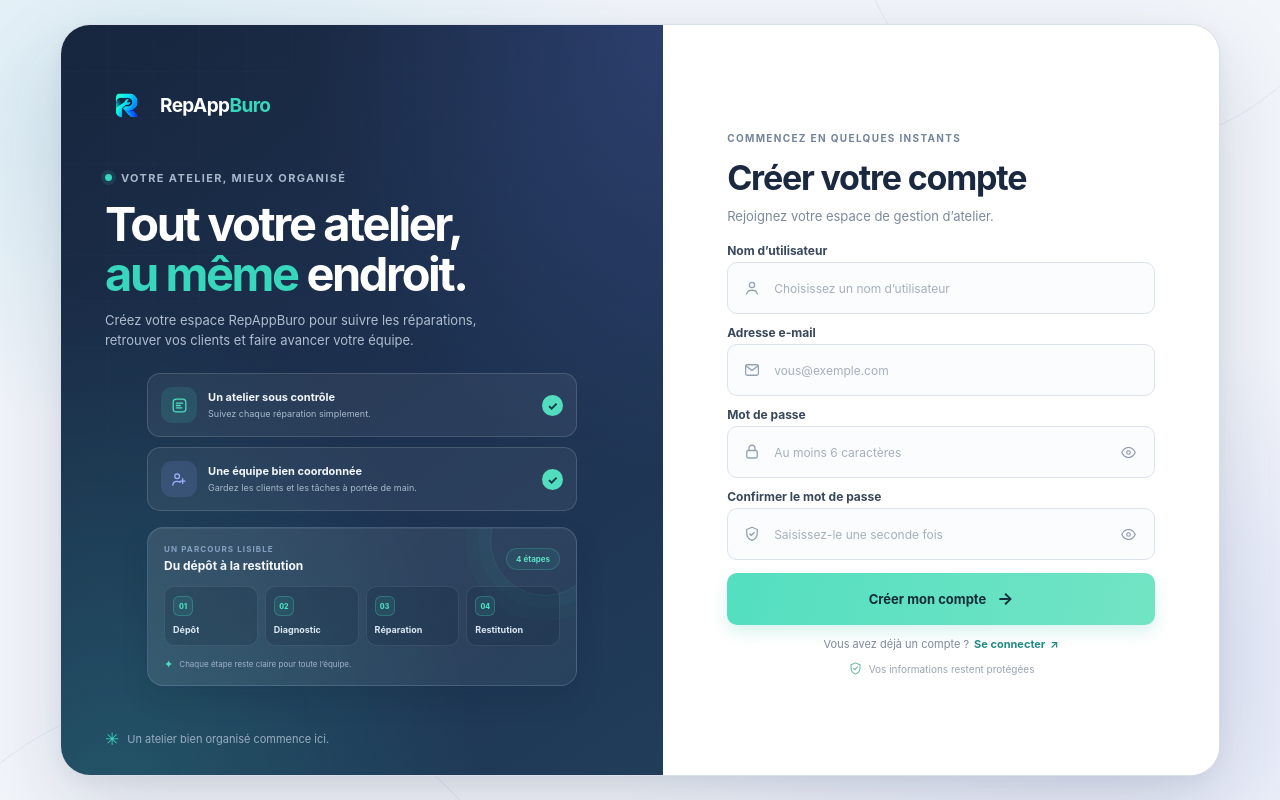
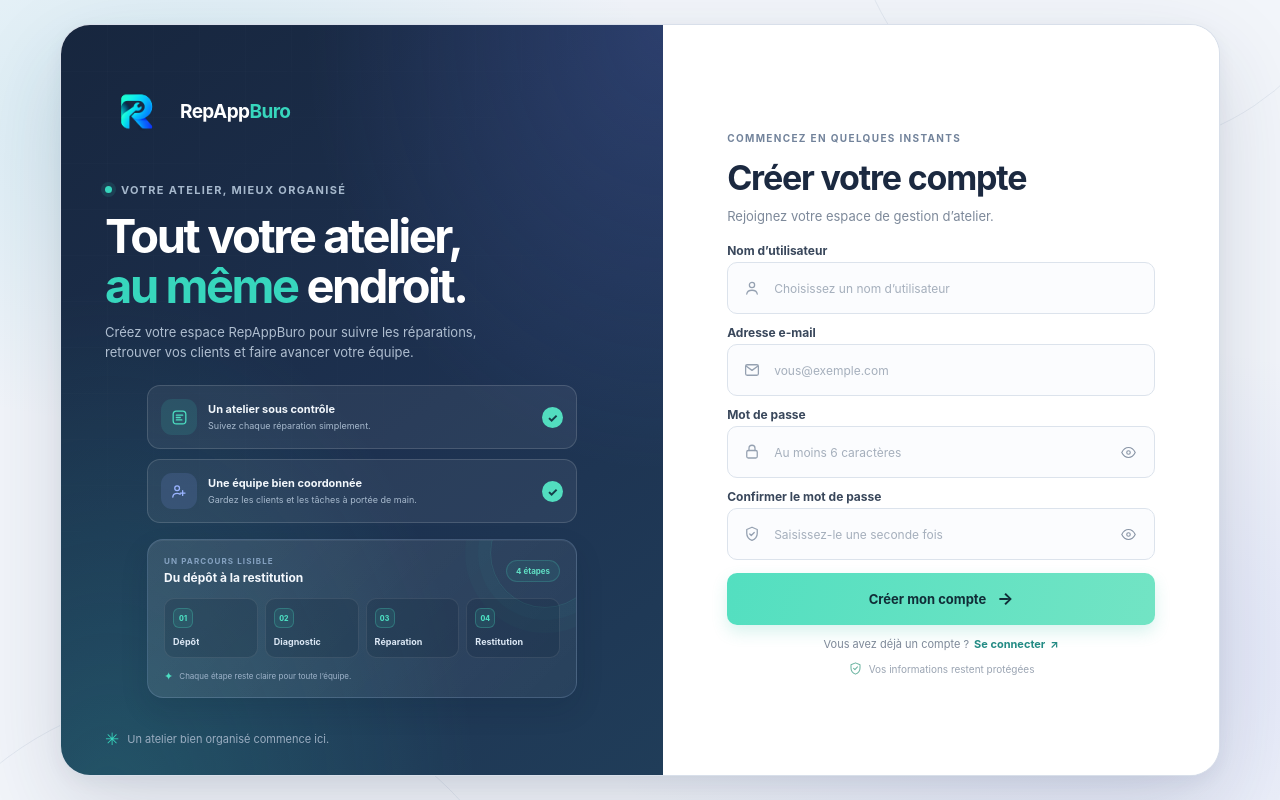
Before and after one commit to SaifEddineDev/RepAppBuro, a React (Create React App) app in the folder frontend/: page /#/register in a window 1280 px wide. Built offline with nearby package versions, Linux system fonts and the light colour scheme; no server answers.

Commit message:
Enlarge RepAppBuro logo

```diff
--- a/frontend/src/pages/Login.css
+++ b/frontend/src/pages/Login.css
@@ -65,7 +65,7 @@
 }
 
 .login-brand { display: flex; align-items: center; gap: 11px; position: relative; z-index: 1; }
-.brand-mark { display: block; flex: 0 0 auto; width: 44px; height: 52px; border: 0; border-radius: 0; background: transparent; box-shadow: none; }
+.brand-mark { display: block; flex: 0 0 auto; width: 64px; height: 64px; border: 0; border-radius: 0; background: transparent; box-shadow: none; }
 .brand-mark img { display: block; width: 100%; height: 100%; object-fit: contain; }
 .brand-name { color: #fff; font-size: 19px; font-weight: 750; letter-spacing: -.6px; }
 .brand-name span { color: var(--teal); }
```
